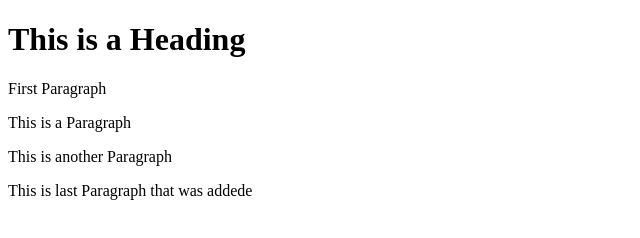
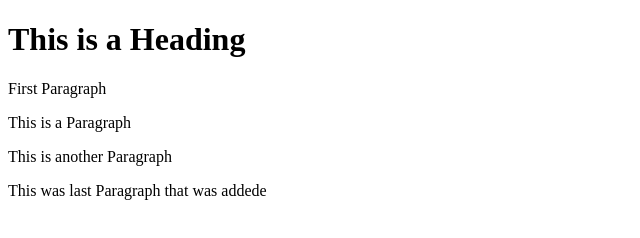
Before and after one commit to tijaabdulrahman/learning-git, a plain HTML site: page index.html in a window 1280 px wide. Shown: the full height of the page, 0-640 px from the left. Drawn offline with Linux system fonts and the light colour scheme.

Commit message:
Update index.html

```diff
--- a/index.html
+++ b/index.html
@@ -8,6 +8,6 @@
         <p>First Paragraph</p>
         <p>This is a Paragraph</p>
         <p>This is another Paragraph</p>
-        <p>This is last Paragraph that was addede</p>
+        <p>This was last Paragraph that was addede</p>
     </body>
 </html>
```
